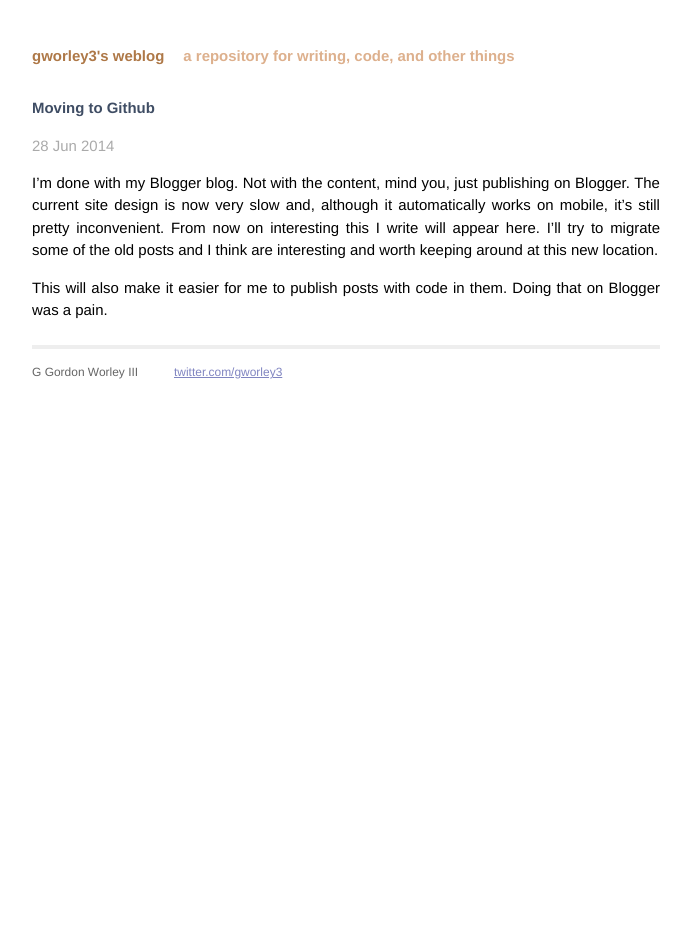
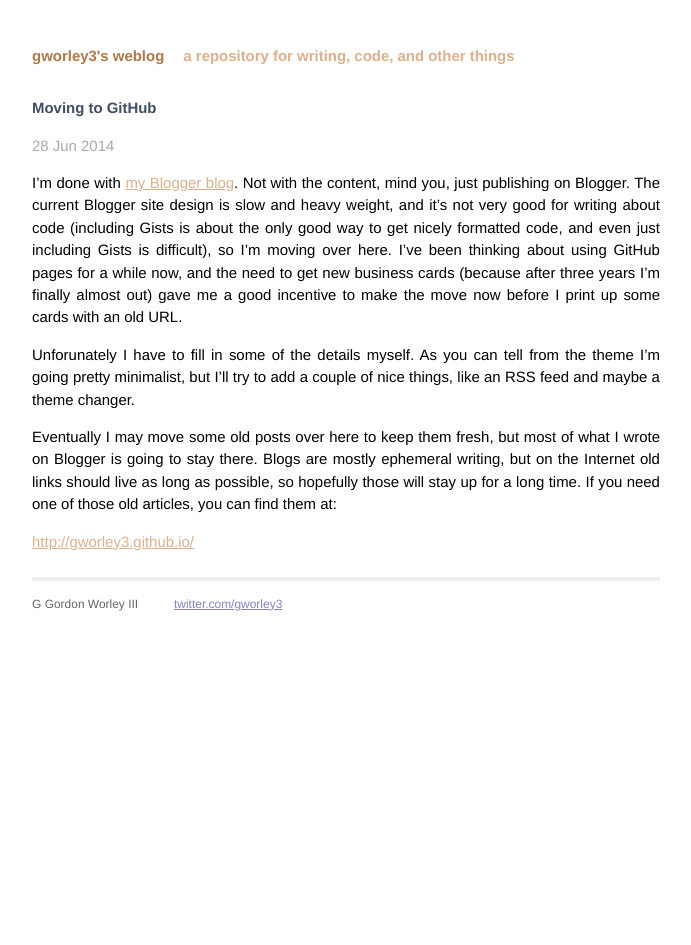
Before and after one commit to gworley3/gworley3.github.io, a Jekyll site: the page built from _posts/2014-06-28-moving-to-github.markdown, in a window 1280 px wide. Shown: the whole page, without its empty margins (294-985 px from the left). Built offline with Jekyll 4.4.1, drawn with Linux system fonts in a browser that asks for light colours; Markdown is read by kramdown in place of the engine named in the settings.

Commit message:
Update 2014-06-28-moving-to-github.markdown

```diff
--- a/_posts/2014-06-28-moving-to-github.markdown
+++ b/_posts/2014-06-28-moving-to-github.markdown
@@ -1,10 +1,14 @@
 ---
 layout: post
-title:  Moving to Github
+title:  Moving to GitHub
 date:   2014-06-28 15:07:00
 published: true
 ---
 
-I'm done with my Blogger blog. Not with the content, mind you, just publishing on Blogger. The current site design is now very slow and, although it automatically works on mobile, it's still pretty inconvenient. From now on interesting this I write will appear here. I'll try to migrate some of the old posts and I think are interesting and worth keeping around at this new location.
+I'm done with [my Blogger blog](http://gworley3.blogspot.com/). Not with the content, mind you, just publishing on Blogger. The current Blogger site design is slow and heavy weight, and it's not very good for writing about code (including Gists is about the only good way to get nicely formatted code, and even just including Gists is difficult), so I'm moving over here. I've been thinking about using GitHub pages for a while now, and the need to get new business cards (because after three years I'm finally almost out) gave me a good incentive to make the move now before I print up some cards with an old URL.
 
-This will also make it easier for me to publish posts with code in them. Doing that on Blogger was a pain.
+Unforunately I have to fill in some of the details myself. As you can tell from the theme I'm going pretty minimalist, but I'll try to add a couple of nice things, like an RSS feed and maybe a theme changer.
+
+Eventually I may move some old posts over here to keep them fresh, but most of what I wrote on Blogger is going to stay there. Blogs are mostly ephemeral writing, but on the Internet old links should live as long as possible, so hopefully those will stay up for a long time.  If you need one of those old articles, you can find them at:
+
+[http://gworley3.github.io/](http://gworley3.github.io/)
```
